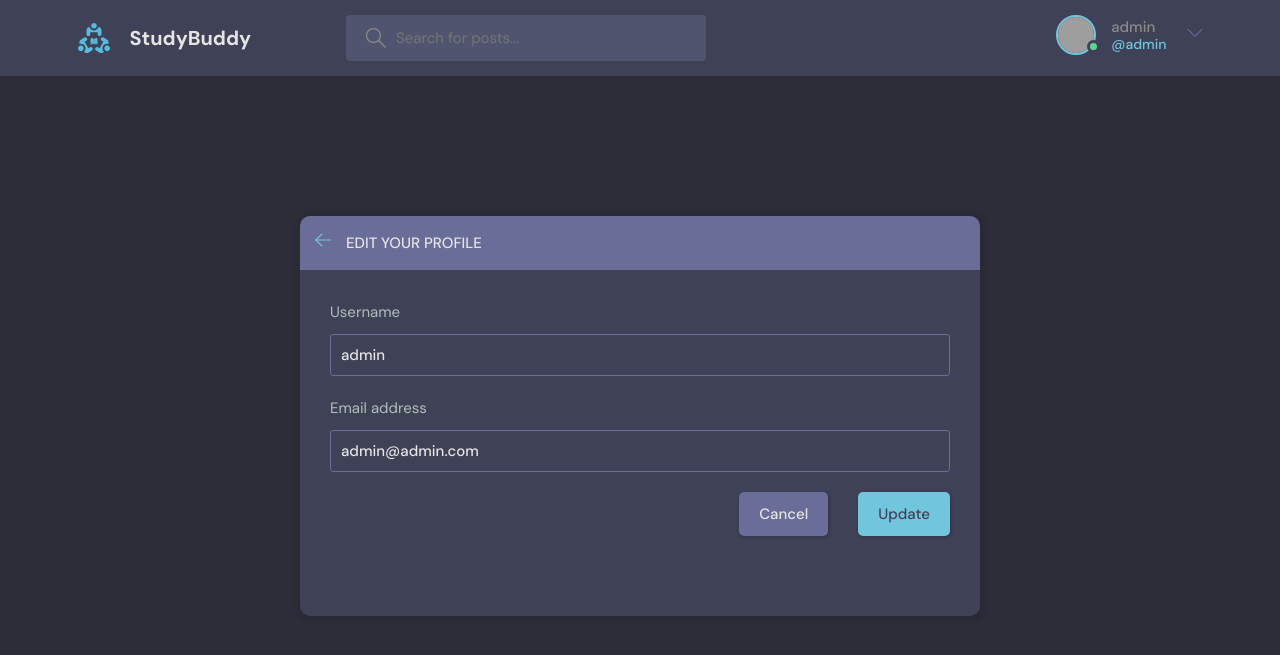
After one commit to eboominathan/django_basics, a Django app: page /update-user/ in a window 1280 px wide. The commit adds this page. Shown: the top 655 px of the page. Run offline with Django 5.2, Linux system fonts and the light colour scheme; a user stored in the database is signed in; grey boxes are pictures that could not be loaded.

Commit message:
update user completed

```diff
--- a/studybud/base/forms.py
+++ b/studybud/base/forms.py
@@ -1,8 +1,16 @@
 from django.forms import ModelForm
 from .models import Room
+from django.contrib.auth.models import User
+
 
 class RoomForm(ModelForm):
     class Meta:
         model = Room
         fields = '__all__'
-        exclude = ['host','participants']
+        exclude = ['host', 'participants']
+
+
+class UserForm(ModelForm):
+    class Meta:
+        model = User
+        fields = ['username', 'email']
--- a/studybud/base/templates/base/profile.html
+++ b/studybud/base/templates/base/profile.html
@@ -19,7 +19,7 @@
           <div class="profile__info">
             <h3>{{user}}</h3>
             <p>@{{user.username}}</p>
-            <a href="edit-user.html" class="btn btn--main btn--pill">Edit Profile</a>
+            <a href="{% url "update-user" %}" class="btn btn--main btn--pill">Edit Profile</a>
           </div>
           <div class="profile__about">
             <h3>About</h3>
--- /dev/null
+++ b/studybud/base/templates/base/update-user.html
@@ -0,0 +1,38 @@
+{% extends "main.html" %} {% block content %}
+<main class="update-account layout">
+    <div class="container">
+        <div class="layout__box">
+            <div class="layout__boxHeader">
+                <div class="layout__boxTitle">
+                    <a href="profile.html">
+                        <svg version="1.1" xmlns="http://www.w3.org/2000/svg" width="32" height="32"
+                            viewBox="0 0 32 32">
+                            <title>arrow-left</title>
+                            <path
+                                d="M13.723 2.286l-13.723 13.714 13.719 13.714 1.616-1.611-10.96-10.96h27.625v-2.286h-27.625l10.965-10.965-1.616-1.607z">
+                            </path>
+                        </svg>
+                    </a>
+                    <h3>Edit your profile</h3>
+                </div>
+            </div>
+            <div class="layout__body">
+                <form class="form" action="#" method="post">
+                    {% csrf_token %}
+                    {% for field in form %}
+                    <div class="form__group">
+                        <label for="profile_pic">{{field.label}}</label>
+                       {{field}}
+                    </div>
+                    {% endfor %}
+                    <div class="form__action">
+                        <a class="btn btn--dark" href="{% url "home" %}">Cancel</a>
+                        <button class="btn btn--main" type="submit">Update</button>
+                    </div>
+                </form>
+            </div>
+        </div>
+    </div>
+  </div>
+</main>
+ {% endblock content%}
--- a/studybud/base/urls.py
+++ b/studybud/base/urls.py
@@ -17,6 +17,7 @@ urlpatterns = [
     path('delete-room/<str:pk>/',views.deleteRoom,name="delete-room"),
 
     path('delete-message/<str:pk>/',views.deleteMessage,name="delete-message"),
+    path('update-user/',views.updateUser,name="update-user"),
 
 
 
--- a/studybud/base/views.py
+++ b/studybud/base/views.py
@@ -1,7 +1,7 @@
 from django.shortcuts import render, redirect
 from django.db.models import Q
 from .models import Room, Topic
-from .forms import RoomForm
+from .forms import RoomForm,UserForm
 from django.contrib.auth.models import User
 from django.contrib import messages
 from django.contrib.auth.decorators import login_required
@@ -9,6 +9,7 @@ from django.contrib.auth import authenticate, login, logout
 from django.http import HttpResponse
 from django.contrib.auth.forms import UserCreationForm
 from .models import Message
+
 
 # rooms = [
 #     {'id' : 1,'name' : 'Lets learn python'},
@@ -167,3 +168,16 @@ def deleteMessage(request, pk):
         message.delete()
         return redirect('home')
     return render(request, 'base/delete.html', {'obj': message})
+
+
+@login_required(login_url='/login')
+def updateUser(request):
+    user = request.user
+    form = UserForm(instance=user)
+    if request.method == 'POST':
+       form = UserForm(request.POST, instance=user)
+       if form.is_valid():
+           form.save()
+           return redirect('user-profile',pk=user.id)
+    context = {'form':form}
+    return render(request,'base/update-user.html',context)
--- a/studybud/templates/navbar.html
+++ b/studybud/templates/navbar.html
@@ -36,7 +36,7 @@
           <div class="avatar avatar--medium active">
             <img src="https://randomuser.me/api/portraits/men/37.jpg" />
           </div>
-          <p>John Doe <span>@john_doe</span></p>
+          <p>{{request.user}}<span>@{{request.user.username}}</span></p>
         </a>
         <button class="dropdown-button">
           <svg
@@ -59,7 +59,7 @@
 
       {% endif %}
       <div class="dropdown-menu">
-        <a href="settings.html" class="dropdown-link"
+        <a href="{% url "update-user" %}" class="dropdown-link"
           ><svg
             version="1.1"
             xmlns="http://www.w3.org/2000/svg"
```
Also changed, not shown: studybud/db.sqlite3.
